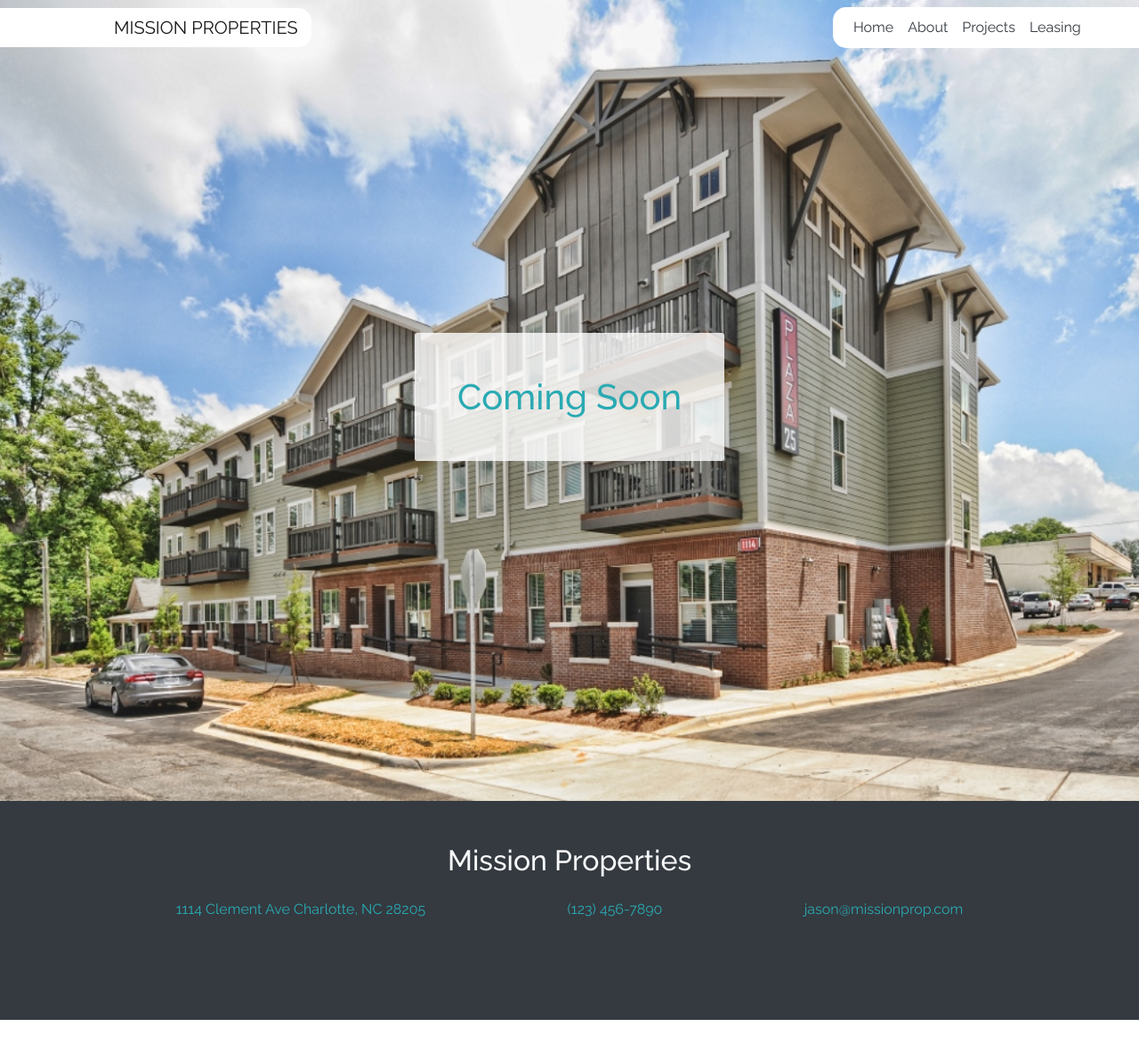
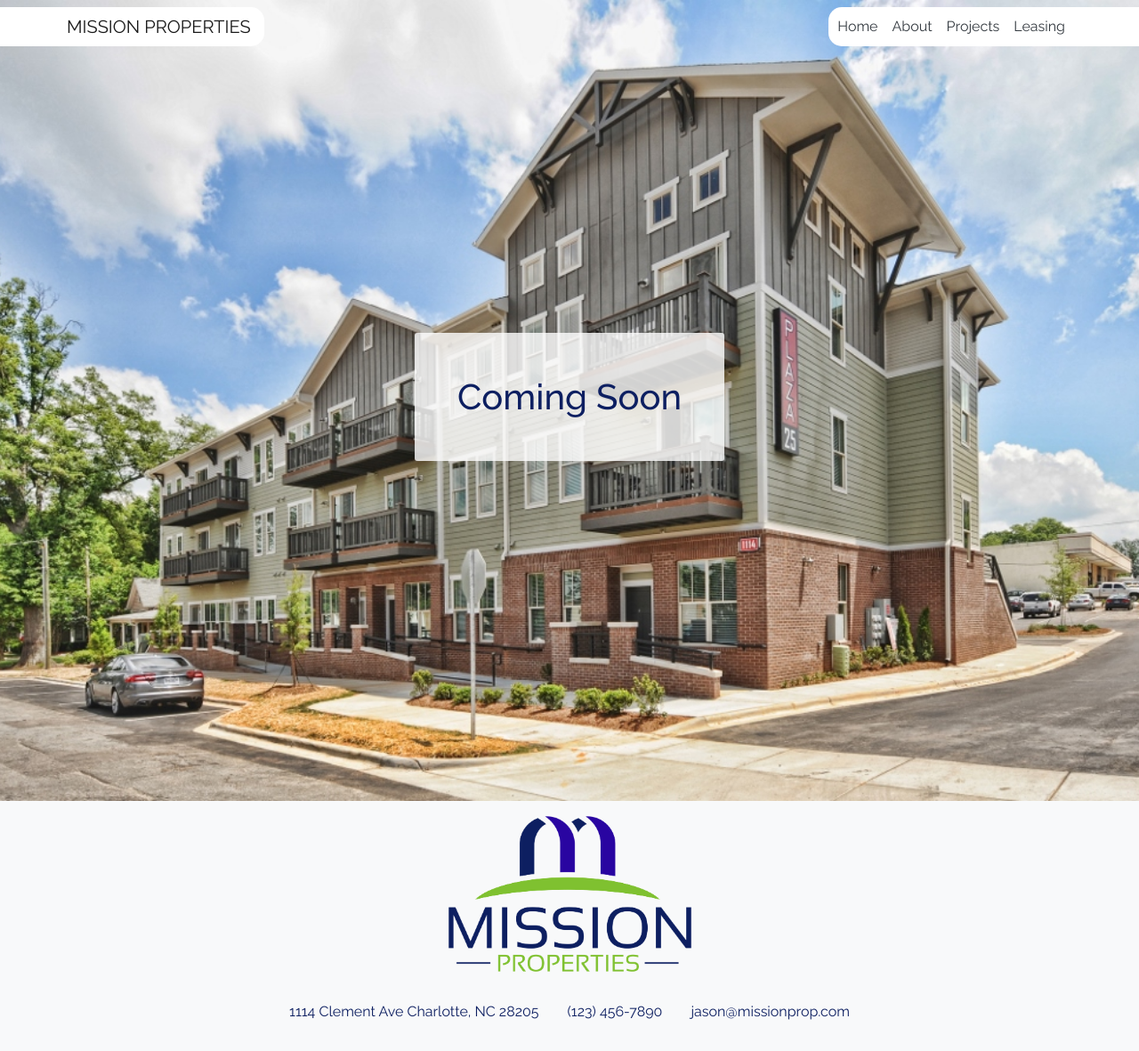
Before and after one commit to missionprop/missionprop.github.io, a Jekyll site: the page built from leasing.html, in a window 1280 px wide and 1181 px high. Shown: the whole window at 89% size. Built offline with Jekyll 4.4.1, drawn with Linux system fonts in a browser that asks for light colours; nearby versions of some CDN libraries.

Commit message:
fix the padding and spacing attempt 3, logo in the footer, new favicon with cache busting

```diff
--- a/_includes/footer.html
+++ b/_includes/footer.html
@@ -1,9 +1,9 @@
-<div class="bg-dark text-light pb-5">
-    <div class="container p-5">
-        <h2 class="text-center">
-            Mission Properties
-        </h2>
-        <div class="d-flex flex-column flex-md-row justify-content-around align-items-center">
+<div class="bg-light text-light">
+    <div class="container py-3 d-flex flex-column align-items-center">
+        <div class="logo-image">
+            <img class="img-responsive" src="assets/img/logo.png" alt="MissionProperties" width="275" />
+        </div>
+        <div class="mt-3 d-flex flex-column flex-md-row justify-content-around align-items-center">
             <a class="p-3" href="https://goo.gl/maps/iRqgBvNMqS22">1114 Clement Ave Charlotte, NC 28205</a>
             <a class="p-3" href="tel:+1234567890">(123) 456-7890</a>
             <a class="p-3" href="mailto:jason@missionprop.com">jason@missionprop.com</a>
--- a/_includes/header.html
+++ b/_includes/header.html
@@ -1,4 +1,4 @@
-<nav class="navbar fixed-top navbar-expand-md navbar-light bg-white-slide-appear px-0 justify-content-md-between">
+<nav class="navbar navbar-light navbar-expand-md fixed-top bg-white-slide-appear px-0">
     <a class="navbar-brand caps bg-white" href="#">Mission Properties</a>
     <button
         class="navbar-toggler mr-2"
--- a/_layouts/default.html
+++ b/_layouts/default.html
@@ -1,5 +1,5 @@
 <!DOCTYPE html>
-<html lang="en" xml:lang="fr" xmlns="http://www.w3.org/1999/xhtml">
+<html lang="en" xml:lang="en" xmlns="http://www.w3.org/1999/xhtml">
     <head>
         <meta charset="utf-8">
         <!--[if IE]>
@@ -11,7 +11,7 @@
         <meta name="keywords" content="luxury, apartment, Charlotte, development"/>
         <meta name="author" content="Mission Properties"/>
         <meta name="viewport" content="width=device-width, initial-scale=1.0, maximum-scale=1.0, user-scalable=no">
-        <link rel="shortcut icon" href="assets/img/favicon.ico" type="image/x-icon">
+        <link rel="shortcut icon" href="assets/img/favicon.ico?v=2" type="image/x-icon">
 
         <title>{{ page.title }}</title>
 
--- /dev/null
+++ b/_sass/footer.scss
@@ -0,0 +1,4 @@
+.logo-image {
+  width: 275px;
+  height: auto;
+}
--- a/_sass/navbar.scss
+++ b/_sass/navbar.scss
@@ -1,24 +1,23 @@
 .navbar-brand {
-  padding: 7px 15px 7px 10%;
   border-top-right-radius: 15px;
   border-bottom-right-radius: 15px;
+  padding: 7px 15px 7px 75px;
 
   @include media-breakpoint-down(md) {
-    padding-left: 15px;
+    padding-left: 7px;
   }
 }
 
-.collapse.navbar-collapse {
-  flex-grow: 0;
-}
-
 .navbar-links {
-  padding: 3px 20% 3px 15px;
   border-top-left-radius: 15px;
   border-bottom-left-radius: 15px;
-  flex: 1 1 auto;
+  padding: 2px 75px 2px 2px;
 
   @include media-breakpoint-down(md) {
-    padding-right: 15px;
+    padding-right: 2px;
+  }
+
+  @include media-breakpoint-down(sm) {
+    padding-left: 20px;
   }
 }
--- a/assets/css/styles.scss
+++ b/assets/css/styles.scss
@@ -1,19 +1,21 @@
 ---
 ---
 
-$primary:       #2AAAB3;
-$secondary:     #53C4B7;
+$primary:       #0D1F61;
+$secondary:     #7EC030;
 $success:       #A5D6A7;
 $info:          #90CAF9;
 $warning:       #FFF59D;
 $danger:        #EF9A9A;
 
 $theme-colors: (
-  "gray": #9E9E9E
+  "gray": #9E9E9E,
+  "primary-light": #44468f
 );
 
 @import "bootstrap/bootstrap";
 @import "navbar";
+@import "footer";
 
 html,body {
   height: 100%;
```
Also changed, not shown: assets/img/favicon.ico, assets/img/logo.png (added).
